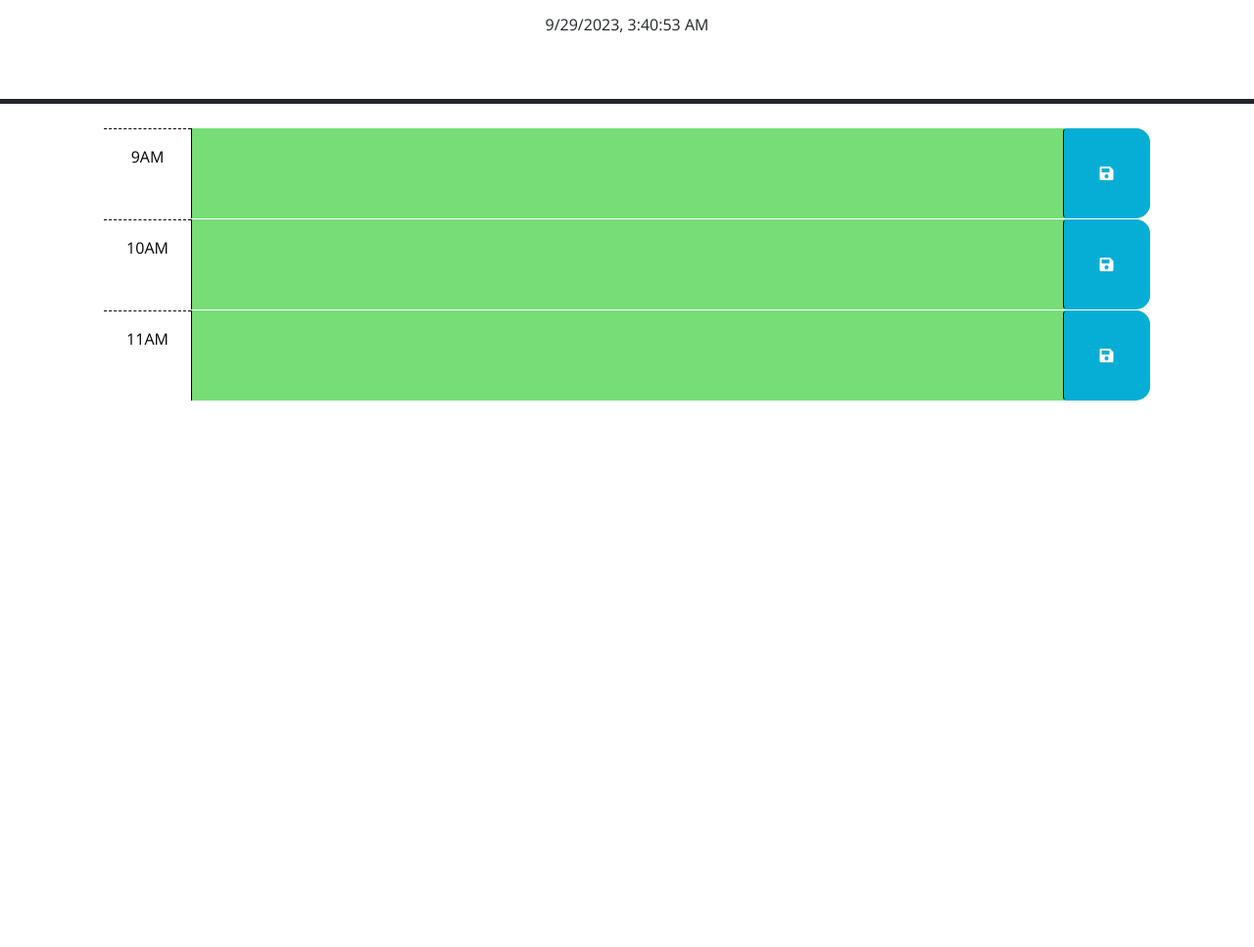
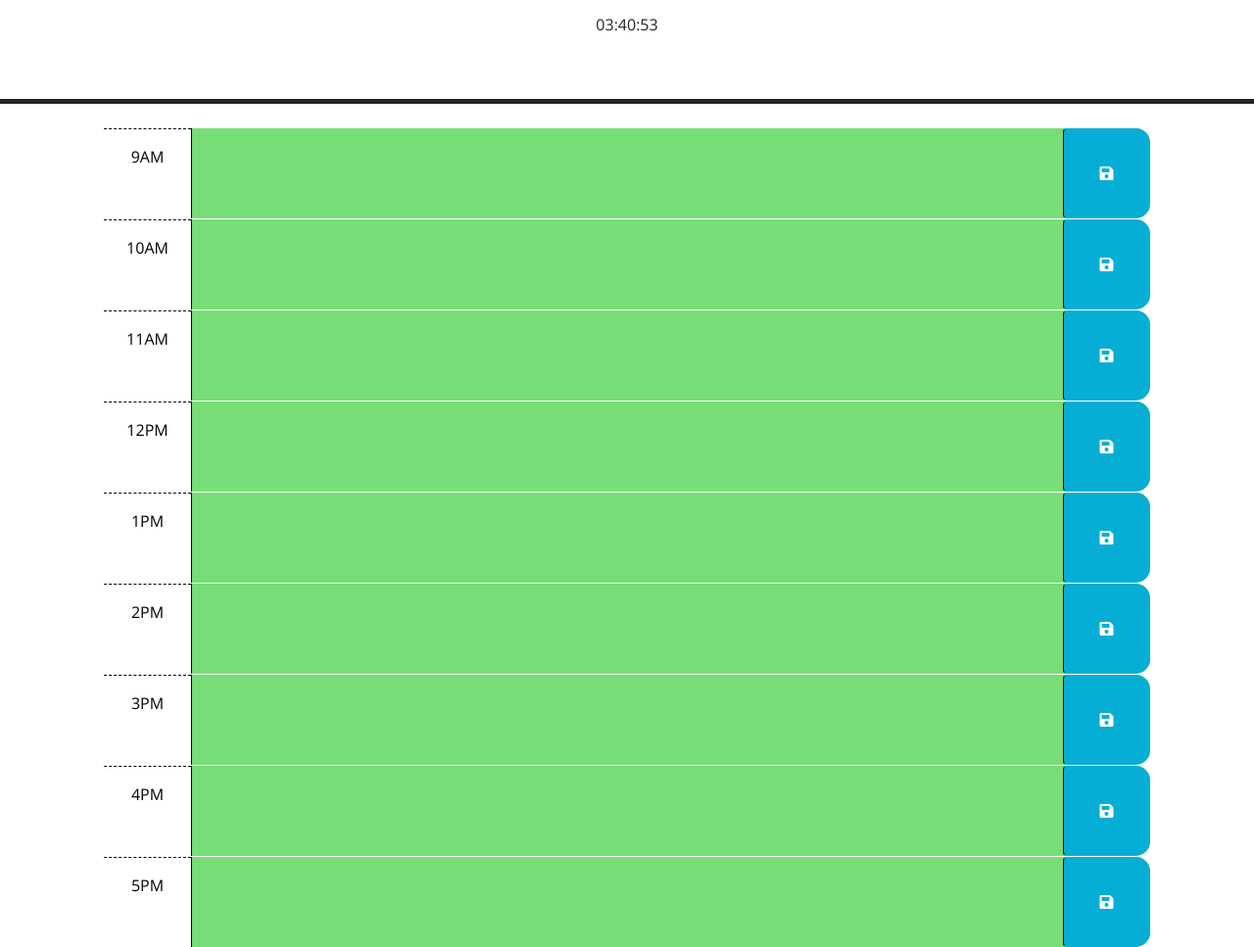
Before and after one commit to vladesovc/Event-Planner-Basic, a plain HTML site: page Develop/index.html in a window 1280 px wide. Shown: the part 166-1133 px from the top of the page at 98% size. Before the commit the page ends 800 px from the top, so only its background shows below. Drawn offline with nearby package versions, Linux system fonts and the light colour scheme.

Commit message:
trying to debug the code - Im thinking I have an HTML problem with class and id tagging etc, that java isnt properly pairing up with

```diff
--- a/Develop/index.html
+++ b/Develop/index.html
@@ -65,6 +65,49 @@
         </button>
       </div>
 
+      <div id="hour-12" class="row time-block">
+        <div class="col-2 col-md-1 hour text-center py-3">12PM</div>
+        <textarea class="col-8 col-md-10 description" rows="3"> </textarea>
+        <button class="btn saveBtn col-2 col-md-1" aria-label="save">
+          <i class="fas fa-save" aria-hidden="true"></i>
+        </button>
+      </div>
+      <div id="hour-13" class="row time-block">
+        <div class="col-2 col-md-1 hour text-center py-3">1PM</div>
+        <textarea class="col-8 col-md-10 description" rows="3"> </textarea>
+        <button class="btn saveBtn col-2 col-md-1" aria-label="save">
+          <i class="fas fa-save" aria-hidden="true"></i>
+        </button>
+      </div>
+      <div id="hour-14" class="row time-block">
+        <div class="col-2 col-md-1 hour text-center py-3">2PM</div>
+        <textarea class="col-8 col-md-10 description" rows="3"> </textarea>
+        <button class="btn saveBtn col-2 col-md-1" aria-label="save">
+          <i class="fas fa-save" aria-hidden="true"></i>
+        </button>
+      </div>
+      <div id="hour-15" class="row time-block">
+        <div class="col-2 col-md-1 hour text-center py-3">3PM</div>
+        <textarea class="col-8 col-md-10 description" rows="3"> </textarea>
+        <button class="btn saveBtn col-2 col-md-1" aria-label="save">
+          <i class="fas fa-save" aria-hidden="true"></i>
+        </button>
+      </div>
+      <div id="hour-16" class="row time-block">
+        <div class="col-2 col-md-1 hour text-center py-3">4PM</div>
+        <textarea class="col-8 col-md-10 description" rows="3"> </textarea>
+        <button class="btn saveBtn col-2 col-md-1" aria-label="save">
+          <i class="fas fa-save" aria-hidden="true"></i>
+        </button>
+      </div>
+      <div id="hour-17" class="row time-block">
+        <div class="col-2 col-md-1 hour text-center py-3">5PM</div>
+        <textarea class="col-8 col-md-10 description" rows="3"> </textarea>
+        <button class="btn saveBtn col-2 col-md-1" aria-label="save">
+          <i class="fas fa-save" aria-hidden="true"></i>
+        </button>
+      </div>
+
       <script
       src="https://cdn.jsdelivr.net/npm/dayjs@1.11.3/dayjs.min.js"
       integrity="sha256-iu/zLUB+QgISXBLCW/mcDi/rnf4m4uEDO0wauy76x7U="
--- a/Develop/script.js
+++ b/Develop/script.js
@@ -11,11 +11,12 @@ $(document).ready(function() {
     if (savedEvent) {
       $(`#hour-${i} .description`).val(savedEvent);
     }
-    // The below function is displaying the current date and time within the header field above the time table
+    // The below function is displaying the current time in 24 hour format within the header field above the time table
     function updateDateTime() {
       const current = new Date();
-      const dateTimeString = current.toLocaleString();
-      $('#dateTime').text('' + dateTimeString);
+      const options = { hour: '2-digit', minute: '2-digit', second: '2-digit', hour12: false };
+      const dateTimeString = new Intl.DateTimeFormat('en-US', options).format(current);
+      $('#dateTime').text(dateTimeString);
     }
   }
  // this is the save event for saving to local storage
@@ -25,9 +26,9 @@ $(document).ready(function() {
     localStorage.setItem(hour, eventDescription);
   });
 
-  // function to update Time lock styles but I cant seem to figure out why it isnt working - I may have confused myself with the naming and the targeting
+  // function to update Time lock styles but I cant seem to figure out why it isnt working - I'm going crazy trying to get these to pair properly
   function updateTimeBlockStyles() {
-    const currentHour = new Date().getHours();
+    const currentHour = dayjs().hour();
 
     $(".time-block").each(function() {
       const hour = parseInt($(this).attr("class").split('-')[1]);
@@ -60,23 +61,3 @@ $(document).ready(function() {
   setInterval(updateDateTime, 1000);
 
 });
-
-
-  // TODO: Add a listener for click events on the save button. This code should
-  // use the id in the containing time-block as a key to save the user input in
-  // local storage. HINT: What does `this` reference in the click listener
-  // function? How can DOM traversal be used to get the "hour-x" id of the
-  // time-block containing the button that was clicked? How might the id be
-  // useful when saving the description in local storage?
-  //
-  // TODO: Add code to apply the past, present, or future class to each time
-  // block by comparing the id to the current hour. HINTS: How can the id
-  // attribute of each time-block be used to conditionally add or remove the
-  // past, present, and future classes? How can Day.js be used to get the
-  // current hour in 24-hour time?
-  //
-  // TODO: Add code to get any user input that was saved in localStorage and set
-  // the values of the corresponding textarea elements. HINT: How can the id
-  // attribute of each time-block be used to do this?
-  //
-  // TODO: Add code to display the current date in the header of the page.
```
